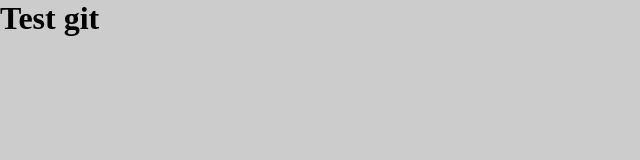
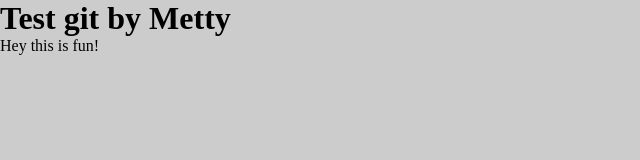
Before and after one commit to ibro-devs/January-batch-repo, a plain HTML site: page index.html in a window 1280 px wide. Shown: the whole page, without its empty margins (0-640 px from the left). Drawn offline with Linux system fonts and the light colour scheme.

Commit message:
Update h1

```diff
--- a/index.html
+++ b/index.html
@@ -12,7 +12,8 @@
 
 <body>
 
-    <h1>Test git</h1>
+    <h1>Test git by Metty</h1>
+    <p>Hey this is fun!</p>
 
 </body>
 
```
